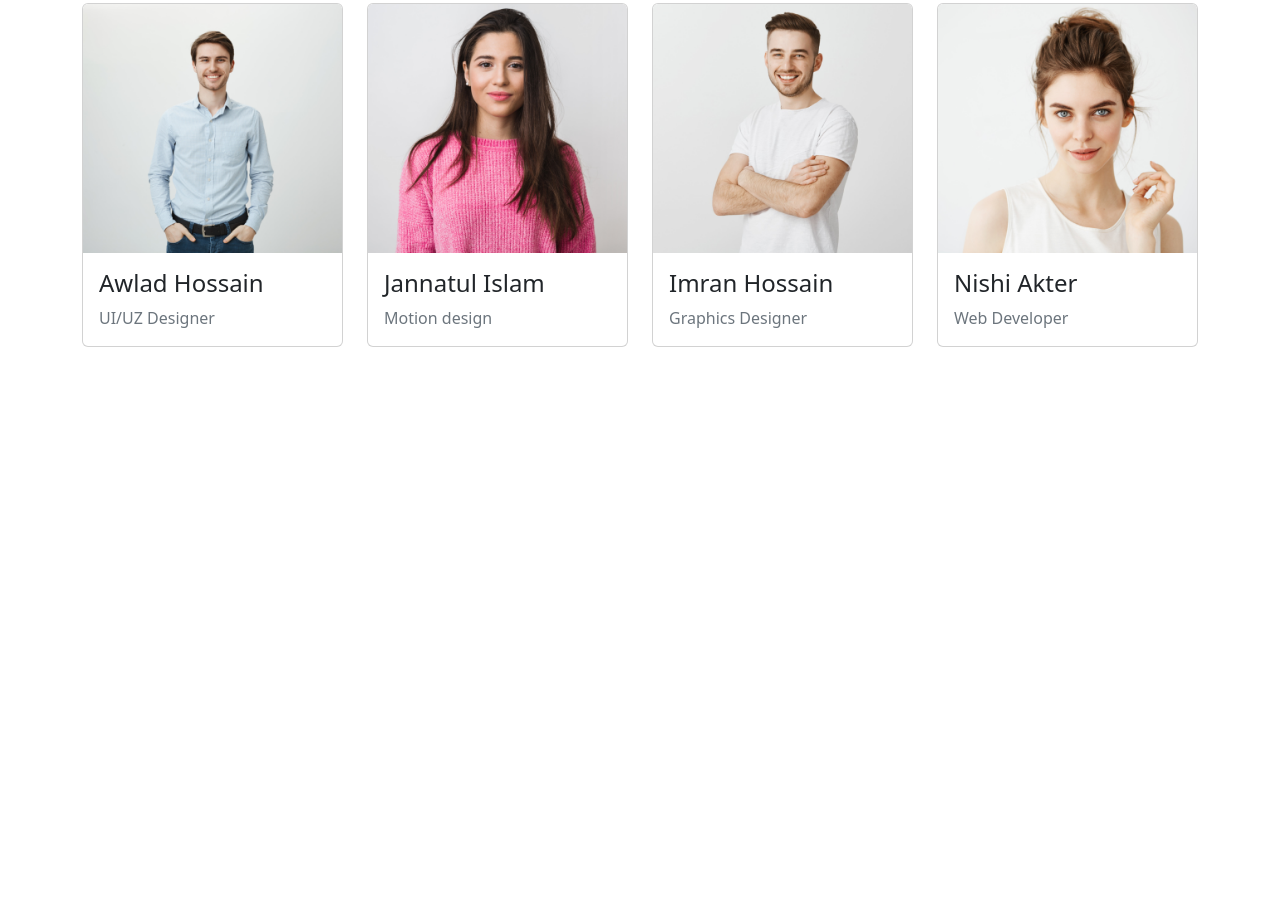
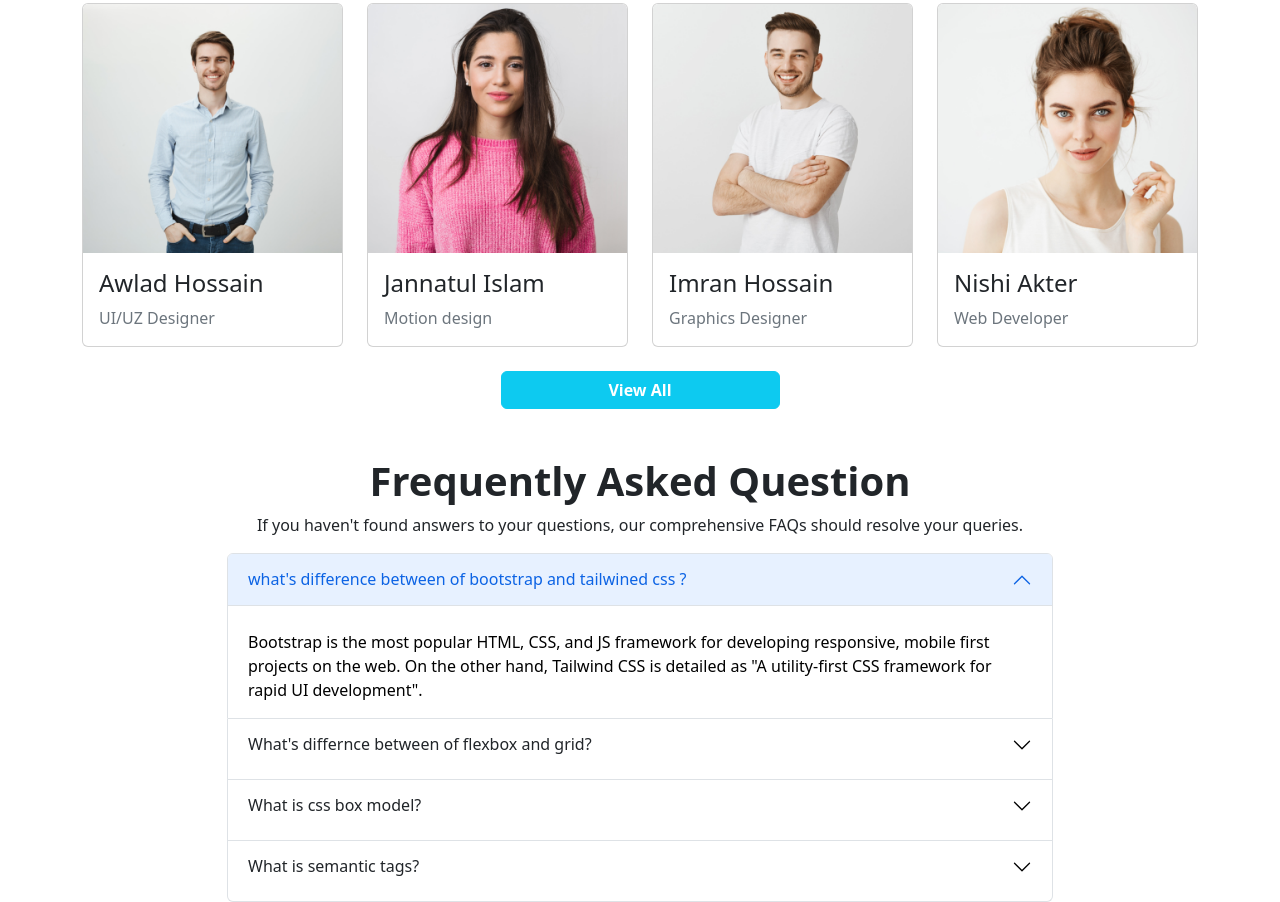
Before and after one commit to masumrana44/Assainment-3, a plain HTML site: page Index.html in a window 1280 px wide. Shown: the part 2511-3413 px from the top of the page. Before the commit the page ends 2858 px from the top, so only its background shows below. Drawn offline with nearby package versions, Linux system fonts and the light colour scheme.

Commit message:
question section done

```diff
--- a/Index.html
+++ b/Index.html
@@ -355,7 +355,7 @@
                     success story!</p>
 
                 <div class="row gy-3 mt-4">
-                          <!-- student card-one  -->
+                    <!-- student card-one  -->
                     <div class="col-lg-3 col-md-6 col-sm-12">
                         <div class="card">
                             <img src="/images/student/student-1.png" class="card-img-top" alt="...">
@@ -368,7 +368,7 @@
                     </div>
 
 
-                          <!-- Student card -two  -->
+                    <!-- Student card -two  -->
                     <div class="col-lg-3 col-md-6 col-sm-12">
                         <div class="card">
                             <img src="/images/student/student-2.png" class="card-img-top" alt="...">
@@ -380,7 +380,7 @@
                         </div>
                     </div>
 
-                           <!-- Student card-three  -->
+                    <!-- Student card-three  -->
 
                     <div class="col-lg-3 col-md-6 col-sm-12">
 
@@ -409,11 +409,9 @@
                 </div>
 
 
-
-
-
-
-
+                <div class="mt-4 d-flex justify-content-center ">
+                    <a href="#" class="btn btn-info text-white w-25 fw-bold">View All</a>
+                </div>
 
 
 
@@ -421,15 +419,89 @@
             <!-- End Successfull student section  -->
 
 
+            <!-- Start Question section  -->
+            <section class="container mt-5" style="width: 850px;">
+                <div class="text-center">
+                    <h1 class="fw-bold">Frequently Asked Question </h1>
+                    <p class="fw-light"> If you haven't found answers to your questions, our comprehensive FAQs should resolve your queries.</p>
+                </div>
+
+
+                <div class="accordion   " id="accordionExample">
+                    <div class="accordion-item">
+                        <h2 class="accordion-header" id="headingOne">
+                            <button class="accordion-button h1" type="button" data-bs-toggle="collapse"
+                                data-bs-target="#collapseOne" aria-expanded="true" aria-controls="collapseOne">
+                            what's difference between of bootstrap and tailwined css ?
+                            </button>
+                        </h2>
+                        <div id="collapseOne" class="accordion-collapse collapse show" aria-labelledby="headingOne"
+                            data-bs-parent="#accordionExample">
+                            <div class="accordion-body">
+                                Bootstrap is the most popular HTML, CSS, and JS framework for developing responsive, mobile first projects on the web.
+                                On the other hand, Tailwind CSS is detailed as "A utility-first CSS framework for rapid UI development".
+                            </div>
+                        </div>
+                    </div>
+                    <div class="accordion-item">
+                        <h2 class="accordion-header" id="headingTwo">
+                            <button class="accordion-button collapsed h1" type="button" data-bs-toggle="collapse"
+                                data-bs-target="#collapseTwo" aria-expanded="false" aria-controls="collapseTwo">
+                            What's differnce between of flexbox and grid?
+                            </button>
+                        </h2>
+                        <div id="collapseTwo" class="accordion-collapse collapse" aria-labelledby="headingTwo"
+                            data-bs-parent="#accordionExample">
+                            <div class="accordion-body">
+                                The basic difference between CSS Grid Layout and CSS Flexbox Layout is that flexbox was designed for layout in one
+                                dimension - either a row or a column. Grid was designed for two-dimensional layout - rows, and columns at the same time.
+                            </div>
+                        </div>
+                    </div>
+                    <div class="accordion-item">
+                        <h2 class="accordion-header" id="headingThree">
+                            <button class="accordion-button collapsed h1" type="button" data-bs-toggle="collapse"
+                                data-bs-target="#collapseThree" aria-expanded="false" aria-controls="collapseThree">
+                                What is css box model?
+                            </button>
+                        </h2>
+                        <div id="collapseThree" class="accordion-collapse collapse " aria-labelledby="headingThree"
+                            data-bs-parent="#accordionExample">
+                            <div class="accordion-body">
+                                In CSS, the term "box model" is used when talking about design and layout. The CSS box model is essentially a box that
+                                wraps around every HTML element.
+                            </div>
+                        </div>
+                    </div>
+                    <div class="accordion-item">
+                        <h2 class="accordion-header h1" id="headingThree">
+                            <button class="accordion-button collapsed h1" type="button" data-bs-toggle="collapse"
+                                data-bs-target="#collapseThree" aria-expanded="false" aria-controls="collapseThree">
+                                What is semantic tags?
+                            </button>
+                        </h2>
+                        <div id="collapseThree" class="accordion-collapse collapse " aria-labelledby="headingThree"
+                            data-bs-parent="#accordionExample">
+                            <div class="accordion-body">
+                                The HTML semantics refers to the tags that provide meaning to an HTML page rather than just presentation. It makes HTML
+                                more comprehensible by better defining the different sections and layout of web pages.
+                            </div>
+                        </div>
+                    </div>
+
+
+                </div>
+
+            </section>
+
+
+
+            <!-- End Question section  -->
 
 
 
 
 
-            <div class="row row-cols-1 row-cols-md-3 g-4">
-                <div class="col">
-
-                </div>
 
 
 
```
